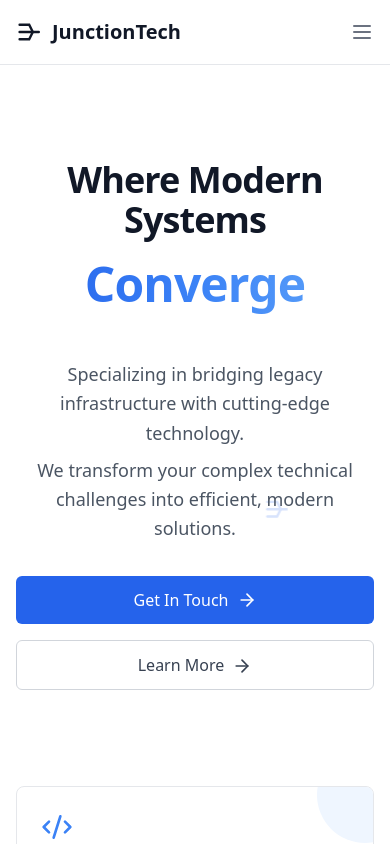
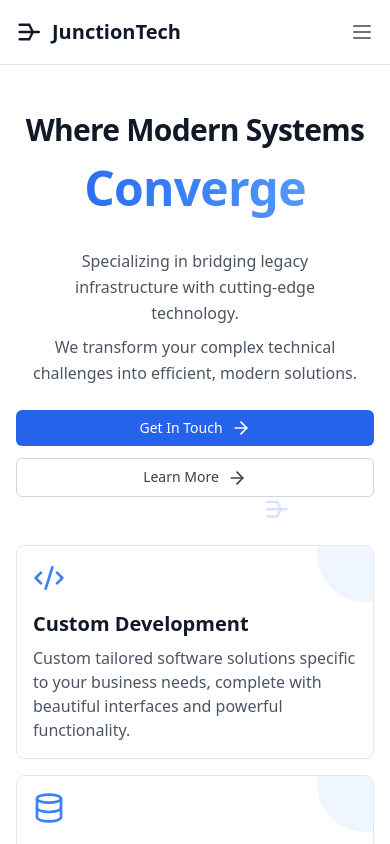
Before and after one commit to sam-warren/junction, a React (Vite) app: page / in a window 390 px wide. Built offline with nearby package versions, Linux system fonts and the light colour scheme.

Commit message:
Improve padding on mobile

```diff
--- a/src/components/about/AboutSection.tsx
+++ b/src/components/about/AboutSection.tsx
@@ -219,25 +219,26 @@ const AboutSection: React.FC = () => {
         <div className="mb-8 flex flex-col lg:mb-20 lg:flex-row lg:gap-16 xl:gap-24">
           {/* Left Column - Text Content */}
           <div className="mb-8 lg:mb-0 lg:w-1/2">
-            <h2 className="mb-2 text-3xl font-bold text-gray-900 dark:text-white">
+            <h2 className="mb-2 animate-fade-up text-3xl font-bold text-gray-900 dark:text-white">
               About JunctionTech
             </h2>
-            <p className="mb-8 text-lg text-gray-600 dark:text-gray-300">
+            <p className="mb-8 animate-fade-up text-lg text-gray-600 dark:text-gray-300">
               JunctionTech is an independent software consultancy specializing
-              in bridging legacy systems with modern technology. JunctionTech
-              delivers enterprise solutions that transform complex technical
-              challenges into practical, efficient, and beautiful systems.
+              in modernizing legacy systems with emerging technologies.
+              JunctionTech delivers enterprise solutions that transform complex
+              technical challenges into practical, efficient, and beautiful
+              systems.
             </p>
 
             <div className="divider my-6 h-px w-full bg-gray-200 lg:hidden dark:bg-gray-800"></div>
 
-            <h2 className="mb-2 text-3xl font-bold text-gray-900 dark:text-white">
+            <h2 className="mb-2 animate-fade-up-200 text-3xl font-bold text-gray-900 opacity-0 dark:text-white">
               <span className="inline-block bg-gradient-to-r from-blue-600 via-blue-500 to-blue-400 bg-clip-text text-transparent dark:from-blue-400 dark:via-blue-500 dark:to-blue-600">
                 Meet
               </span>{" "}
               Sam Warren
             </h2>
-            <div className="relative">
+            <div className="relative animate-fade-up-200 opacity-0">
               <div className="space-y-3 sm:space-y-4">
                 <p className="mt-0 text-base text-gray-600 sm:text-lg dark:text-gray-300">
                   Founder of JunctionTech and a Software Engineering graduate
@@ -256,7 +257,7 @@ const AboutSection: React.FC = () => {
             </div>
           </div>
 
-          <div className="divider my-6 h-px w-full bg-gray-200 lg:hidden dark:bg-gray-800"></div>
+          <div className="divider mb-6 h-px w-full bg-gray-200 lg:hidden dark:bg-gray-800"></div>
 
           {/* Right Column - Technical Expertise Grid */}
           <div className="lg:w-1/2">
@@ -349,9 +350,9 @@ const AboutSection: React.FC = () => {
         <div className="divider my-6 h-px w-full bg-gray-200 lg:hidden dark:bg-gray-800"></div>
 
         <div>
-          <div className="pb-4 lg:hidden">
+          <div className="lg:hidden">
             <CollapsibleSection title="Experience Highlights">
-              <div className="mt-4 space-y-4 sm:space-y-6">
+              <div className="mt-4 space-y-4 sm:space-y-6 md:mb-16">
                 {experienceHighlights.map((exp, index) => (
                   <div
                     key={exp.project}
@@ -387,7 +388,7 @@ const AboutSection: React.FC = () => {
               </div>
             </CollapsibleSection>
           </div>
-          <div className="mb-16 hidden sm:mb-24 lg:block">
+          <div className="hidden pb-16 lg:block">
             <h2 className="mb-4 text-3xl font-bold text-gray-900 dark:text-white">
               Experience Highlights
             </h2>
--- a/src/components/contact/ContactForm.tsx
+++ b/src/components/contact/ContactForm.tsx
@@ -180,12 +180,8 @@ const ContactForm: React.FC = () => {
         </div>
 
         {/* Form with delayed fade-up animation */}
-        <div className="w-full animate-fade-up-400 bg-opacity-100 opacity-0 lg:w-1/2">
-          <form
-            onSubmit={handleSubmit}
-            noValidate
-            className="relative rounded-lg border border-gray-200 bg-white/20 p-4 backdrop-blur-[5px] dark:border-gray-800 dark:bg-gray-900/20"
-          >
+        <div className="relative w-full animate-fade-up-400 rounded-lg border border-gray-200 bg-white/20 bg-opacity-100 p-4 opacity-0 backdrop-blur-[5px] lg:w-1/2 dark:border-gray-800 dark:bg-gray-900/20">
+          <form onSubmit={handleSubmit} noValidate>
             <div className="hidden">
               <input
                 type="text"
--- a/src/components/home/HeroSection.tsx
+++ b/src/components/home/HeroSection.tsx
@@ -37,33 +37,33 @@ const services = [
 const HeroSection = () => {
   return (
     <section className="relative flex min-h-screen flex-col pb-4 md:pb-32">
-      <div className="mx-auto w-full max-w-7xl px-4 pt-24 sm:px-6 sm:pt-32 md:pt-40 lg:px-8">
+      <div className="mx-auto w-full max-w-7xl px-4 pt-12 sm:px-6 md:pt-24 lg:px-8 lg:pt-40">
         {/* Main hero content */}
         <div className="relative mx-auto max-w-4xl text-center">
-          <h1 className="px-2 text-4xl font-extrabold tracking-tight sm:text-5xl md:text-6xl">
+          <h1 className="px-2 text-3xl font-extrabold tracking-tight sm:text-4xl md:text-5xl lg:text-6xl">
             <span className="block animate-fade-up text-gray-900 opacity-0 dark:text-gray-100">
               Where Modern Systems
             </span>
-            <span className="mt-2 block animate-fade-up-200 bg-gradient-to-r from-blue-600 via-blue-500 to-blue-400 bg-clip-text pb-4 text-5xl leading-normal text-transparent opacity-0 sm:text-6xl md:text-7xl dark:from-blue-400 dark:via-blue-500 dark:to-blue-600">
+            <span className="mt-1 block animate-fade-up-200 bg-gradient-to-r from-blue-600 via-blue-500 to-blue-400 bg-clip-text pb-2 text-5xl leading-normal text-transparent opacity-0 sm:mt-2 md:text-6xl lg:text-7xl dark:from-blue-400 dark:via-blue-500 dark:to-blue-600">
               Converge
             </span>
           </h1>
-          <div className="mt-6 space-y-2 px-4 sm:px-0">
-            <p className="animate-fade-up-400 text-lg leading-relaxed text-gray-600 opacity-0 sm:text-xl md:text-2xl dark:text-gray-300">
+          <div className="mt-4 space-y-2 px-4 sm:mt-6 sm:px-0">
+            <p className="animate-fade-up-400 text-base leading-relaxed text-gray-600 opacity-0 sm:text-lg md:text-xl dark:text-gray-300">
               Specializing in bridging legacy infrastructure with cutting-edge
               technology.
             </p>
-            <p className="animate-fade-up-400 text-lg leading-relaxed text-gray-600 opacity-0 sm:text-xl md:text-2xl dark:text-gray-300">
+            <p className="animate-fade-up-400 text-base leading-relaxed text-gray-600 opacity-0 sm:text-lg md:text-xl dark:text-gray-300">
               We transform your complex technical challenges into efficient,
               modern solutions.
             </p>
           </div>
 
           {/* CTA buttons */}
-          <div className="mt-8 flex animate-fade-up-600 flex-col items-center justify-center gap-4 opacity-0 sm:mt-10 sm:flex-row">
+          <div className="mt-6 flex animate-fade-up-600 flex-col items-center justify-center gap-3 opacity-0 sm:mt-8 sm:flex-row sm:gap-4">
             <Link
               to="/contact"
-              className="group relative w-full overflow-hidden rounded-md bg-blue-600 px-8 py-3 text-center text-base font-medium text-white transition-all hover:bg-blue-700 sm:w-80 md:px-10 md:py-4 md:text-lg"
+              className="group relative w-full overflow-hidden rounded-md bg-blue-600 px-6 py-2 text-sm font-medium text-white transition-all hover:bg-blue-700 sm:w-72 sm:text-base md:px-8 md:py-3 lg:text-lg"
             >
               <span className="relative z-10 flex items-center justify-center">
                 Get In Touch
@@ -73,7 +73,7 @@ const HeroSection = () => {
             </Link>
             <Link
               to="/about"
-              className="group w-full rounded-md border border-gray-300 bg-white px-8 py-3 text-center text-base font-medium text-gray-700 transition-all hover:border-gray-400 hover:bg-gray-50 sm:w-80 md:px-10 md:py-4 md:text-lg dark:border-gray-600 dark:bg-gray-800 dark:text-gray-200 dark:hover:border-gray-500 dark:hover:bg-gray-700"
+              className="group w-full rounded-md border border-gray-300 bg-white px-6 py-2 text-sm font-medium text-gray-700 transition-all hover:border-gray-400 hover:bg-gray-50 sm:w-72 sm:text-base md:px-8 md:py-3 lg:text-lg dark:border-gray-600 dark:bg-gray-800 dark:text-gray-200 dark:hover:border-gray-500 dark:hover:bg-gray-700"
             >
               Learn More
               <ArrowRight className="ml-2 inline-block h-5 w-5 transform transition-transform group-hover:translate-x-1" />
@@ -82,15 +82,13 @@ const HeroSection = () => {
         </div>
 
         {/* Services cards with staggered animation */}
-        <div className="mt-24">
-          <div className="grid grid-cols-1 gap-6 sm:grid-cols-2 lg:grid-cols-4">
+        <div className="mt-12 sm:mt-16 md:mt-20 lg:mt-24">
+          <div className="grid grid-cols-1 gap-4 sm:gap-5 md:gap-6 lg:grid-cols-4">
             {services.map((service, index) => (
               <div
                 key={index}
-                style={{
-                  animationDelay: `${0.4 + index * 0.1}s`,
-                }}
-                className="group relative animate-fade-up overflow-hidden rounded-lg border border-gray-200 bg-white/20 p-6 opacity-0 backdrop-blur-[5px] transition-all duration-500 hover:border-blue-200 hover:bg-blue-50/50 dark:border-gray-800 dark:bg-gray-900/20 dark:hover:border-blue-900 dark:hover:bg-blue-900/20"
+                style={{ animationDelay: `${0.4 + index * 0.1}s` }}
+                className="group relative animate-fade-up overflow-hidden rounded-lg border border-gray-200 bg-white/20 p-4 opacity-0 backdrop-blur-[5px] transition-all duration-500 hover:border-blue-200 hover:bg-blue-50/50 sm:p-5 md:p-6 dark:border-gray-800 dark:bg-gray-900/20 dark:hover:border-blue-900 dark:hover:bg-blue-900/20"
               >
                 <div className="absolute -right-10 -top-10 h-24 w-24 transform rounded-full bg-blue-50 transition-all duration-500 group-hover:scale-150 dark:bg-blue-900/20"></div>
                 <div className="relative flex h-full flex-col items-start">
--- a/src/components/ui/CollapsibleSection.tsx
+++ b/src/components/ui/CollapsibleSection.tsx
@@ -11,7 +11,7 @@ interface CollapsibleSectionProps {
 const CollapsibleSection: React.FC<CollapsibleSectionProps> = ({
   title,
   children,
-  defaultExpanded = false,
+  defaultExpanded = true,
   className = "",
 }) => {
   const [isExpanded, setIsExpanded] = useState(defaultExpanded);
```
